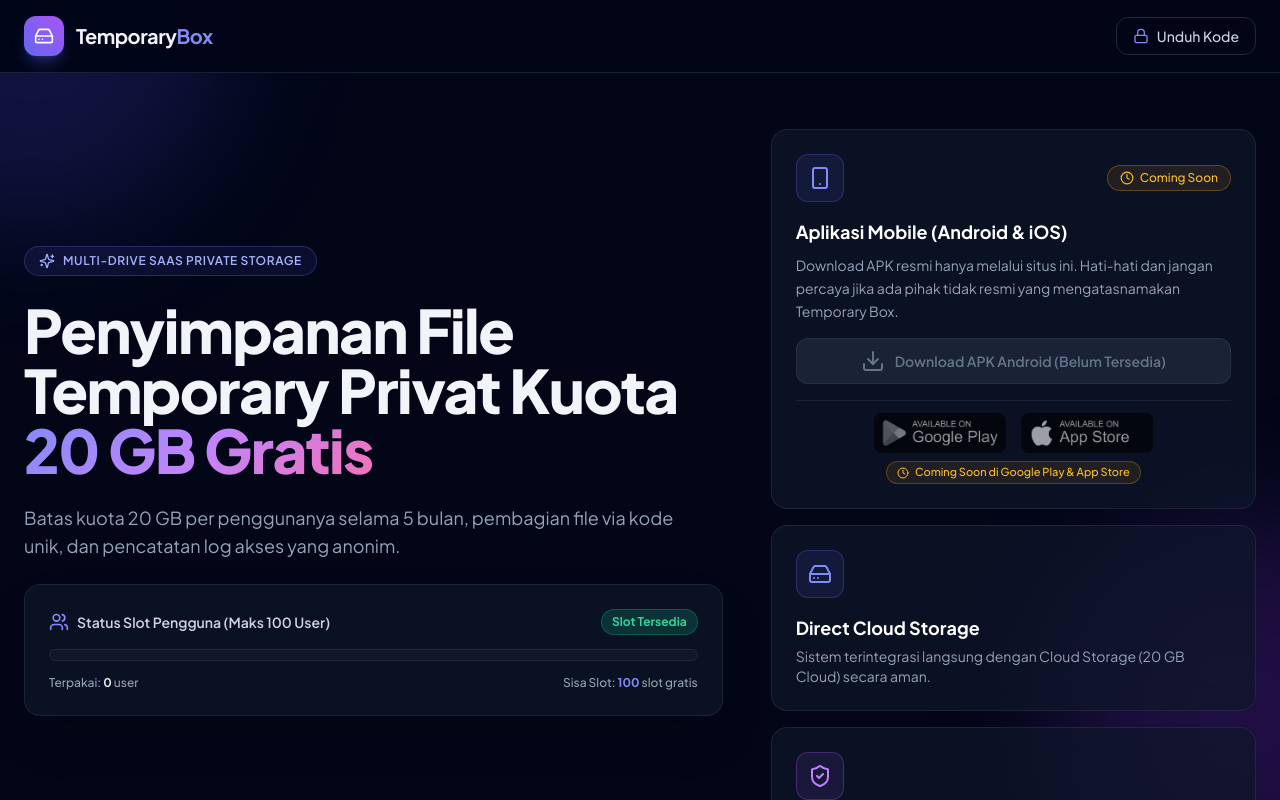
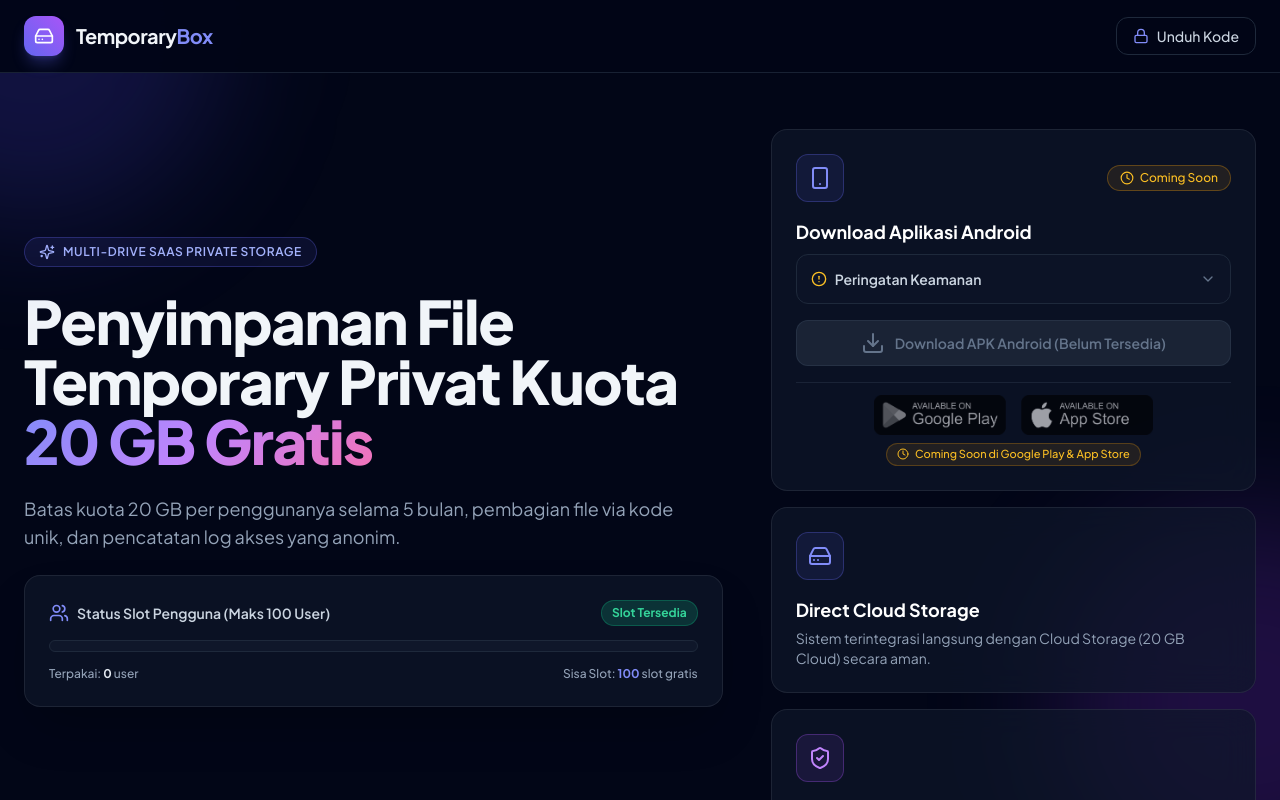
Before and after one commit to bharcode22/fe-private-box, a React (Vite) app: page / in a window 1280 px wide. Shown: the top 800 px of the page. Built offline with nearby package versions, Linux system fonts and the light colour scheme; no server answers.

Commit message:
vibe code

```diff
--- a/src/pages/Login.tsx
+++ b/src/pages/Login.tsx
@@ -1,6 +1,6 @@
 import React, { useEffect, useState } from 'react';
 import { useNavigate } from 'react-router-dom';
-import { ShieldCheck, HardDrive, Users, ArrowRight, Sparkles, AlertCircle, Smartphone, Clock, Download } from 'lucide-react';
+import { ShieldCheck, HardDrive, Users, ArrowRight, Sparkles, AlertCircle, Smartphone, Clock, Download, ChevronDown } from 'lucide-react';
 import { GoogleLogin, CredentialResponse } from '@react-oauth/google';
 import api from '../services/api';
 import { Navbar } from '../components/layout/Navbar';
@@ -178,10 +178,20 @@
               </span>
             </div>
 
-            <h3 className="text-lg font-bold text-white mb-2">Aplikasi Mobile (Android & iOS)</h3>
-            <p className="text-slate-400 text-sm mb-4 leading-relaxed">
-              Download APK resmi hanya melalui situs ini. Hati-hati dan jangan percaya jika ada pihak tidak resmi yang mengatasnamakan Temporary Box.
-            </p>
+            <h3 className="text-lg font-bold text-white mb-2">Download Aplikasi Android</h3>
+
+            <details className="group mb-4 bg-slate-900/50 border border-slate-800 hover:border-slate-700 rounded-xl overflow-hidden transition-all duration-300">
+              <summary className="cursor-pointer p-3 sm:p-3.5 text-sm font-semibold text-slate-300 hover:text-white flex items-center justify-between select-none">
+                <div className="flex items-center gap-2">
+                  <AlertCircle className="w-4 h-4 text-amber-400" />
+                  <span>Peringatan Keamanan</span>
+                </div>
+                <ChevronDown className="w-4 h-4 text-slate-500 group-open:rotate-180 transition-transform duration-300" />
+              </summary>
+              <div className="px-3 pb-3 sm:px-3.5 sm:pb-3.5 text-slate-400 text-xs leading-relaxed border-t border-slate-800/50 mt-1 pt-3 bg-slate-950/30">
+                Unduh APK resmi Temporary Box hanya melalui situs ini. Harap berhati-hati terhadap pihak atau situs tidak resmi yang mengatasnamakan Temporary Box. Pastikan Anda hanya mengunduh APK dari sumber resmi untuk menghindari risiko keamanan dan hal-hal yang tidak diinginkan. Pengelola Temporary Box tidak bertanggung jawab atas segala kerugian, kerusakan, atau risiko yang timbul akibat pengunduhan dan penggunaan APK yang diperoleh dari sumber yang tidak resmi atau tidak dikenal.
+              </div>
+            </details>
 
             <div className="mb-4">
               <button
```
